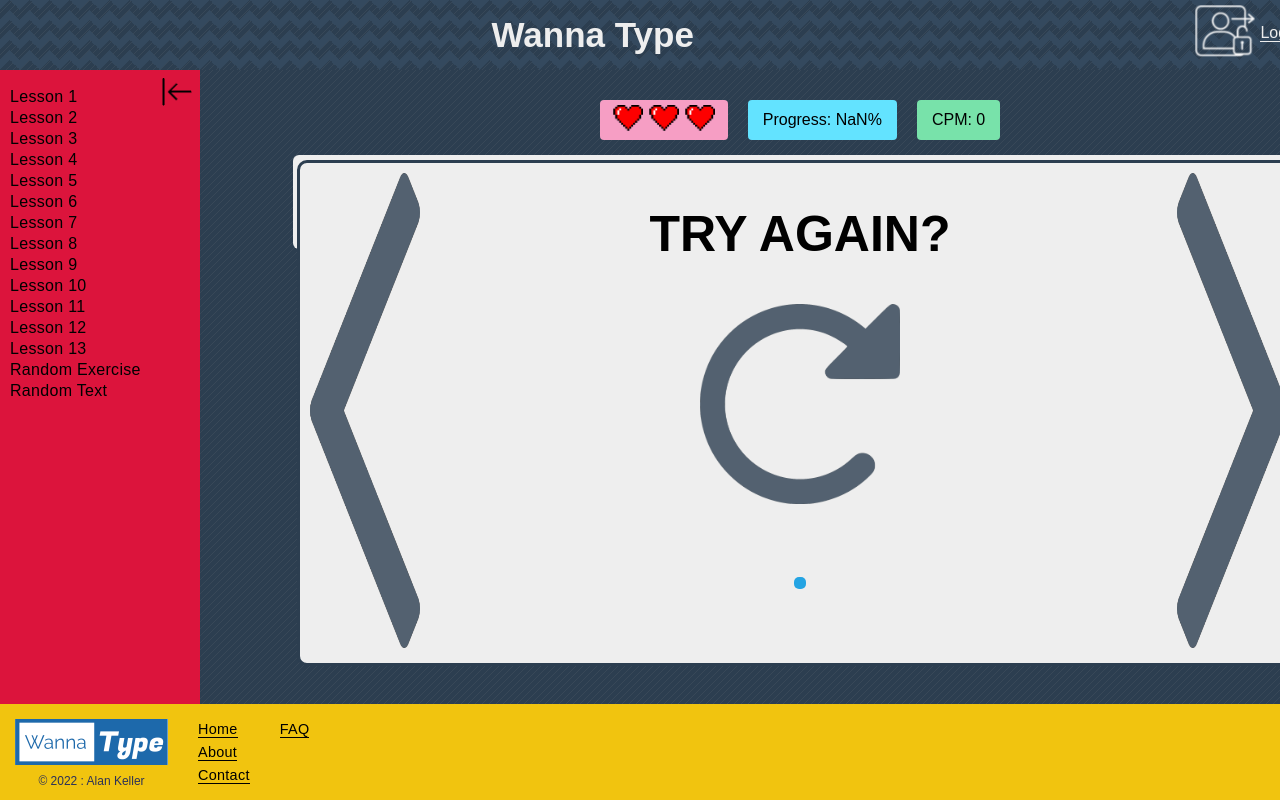
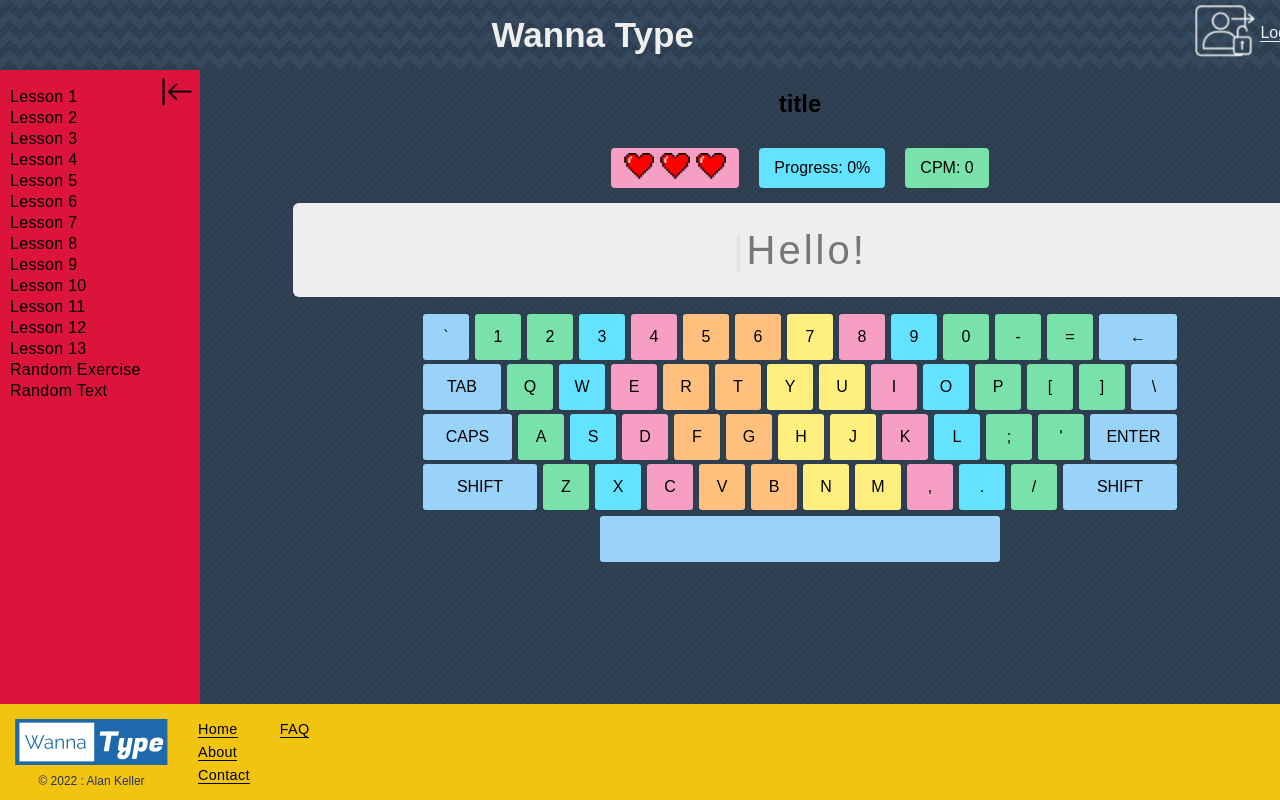
Before and after one commit to Kelly0210/WannaType, a React (Create React App) app: page /random-exercise in a window 1280 px wide. Shown: the top 800 px of the page. Built offline with nearby package versions, Linux system fonts and the light colour scheme.

Commit message:
refactor

```diff
--- a/src/App.js
+++ b/src/App.js
@@ -13,10 +13,26 @@ import About from './Components/About/About';
 
 const App = () => {
 
-  const [generatedText, passGeneratedText] = useState('');
+  const [generatedLesson, passGeneratedLesson] = useState({
+    lessonInfo: {
+        type: '',
+        title: 'title',
+        units: [],
+        numberOfUnits: 0
+    },
+    generatedText: 'Hello!'
+});
 
   const reloadLesson = () => {
-    passGeneratedText(' ');
+    passGeneratedLesson({
+      lessonInfo: {
+          type: '',
+          title: 'title',
+          units: [],
+          numberOfUnits: 0
+      },
+      generatedText: 'Hello!'
+  });
   }
 
   return (
@@ -30,12 +46,12 @@ const App = () => {
             <Route path='/about' element={<About />} />
             <Route path='/FAQ' element={<FAQ />} />
 
-            <Route path='/:lesson/:chapter' element={<Main generatedText={generatedText} reloadLesson={reloadLesson} />} />
-            <Route path='/random-text' element={<Main generatedText={generatedText} reloadLesson={reloadLesson} />} />
-            <Route path='/random-exercise' element={<Main generatedText={generatedText} reloadLesson={reloadLesson} />} />
+            <Route path='/:lesson/:chapter' element={<Main generatedLesson={generatedLesson} reloadLesson={reloadLesson} />} />
+            <Route path='/random-text' element={<Main generatedLesson={generatedLesson} reloadLesson={reloadLesson} />} />
+            <Route path='/random-exercise' element={<Main generatedLesson={generatedLesson} reloadLesson={reloadLesson} />} />
 
           </Routes>
-          <Chapters passGeneratedText={passGeneratedText} generatedText={generatedText} />
+          <Chapters passGeneratedLesson={passGeneratedLesson} generatedLesson={generatedLesson} />
           <Footer />
         </BrowserRouter>
       </React.Suspense>
--- a/src/Components/Board/FinishBoard.jsx
+++ b/src/Components/Board/FinishBoard.jsx
@@ -4,7 +4,7 @@ import reload from '../../assets/img/reload.png';
 import boardArrow from '../../assets/img/boardArrow.png';
 import { Link } from 'react-router-dom';
 
-import { tipsCollection } from '../common/tipsCollection';
+import { tipsCollection } from '../../common/tipsCollection';
 
 
 const FinishBoard = (props) => {
@@ -47,7 +47,7 @@ const FinishBoard = (props) => {
 
         <div className={style.boardBox}>
 
-            {props.result ? <h2>Congratulation!</h2> : <h2>Try again?</h2>}
+            {props.isPassed ? <h2>Congratulation!</h2> : <h2>Try again?</h2>}
             <img className={style.reloadIcon} onClick={reloadLesson} src={reload} alt='reload icon' />
 
             <Link to={decrementChapter()} className={style.arrowLeftLink} onClick={reloadLesson}><img src={boardArrow} alt='arrow left' /></Link>
--- a/src/Components/Chapters/Chapters.jsx
+++ b/src/Components/Chapters/Chapters.jsx
@@ -1,4 +1,4 @@
-import React, { useEffect } from "react";
+import React from "react";
 import { Link } from "react-router-dom";
 import style from './Chapters.module.css';
 import collapseArrow from '../../assets/img/collapseArrow.png';
@@ -7,8 +7,21 @@ import { lessonsCollection } from '../../common/LessonsCollection';
 import { generateLesson } from "../../common/generateLesson";
 
 const Chapters = (props) => {
-    const [units, setUnits] = React.useState('');
-    const [numberOfUnits, setNumberOfUnits] = React.useState('');
+    const [lesson, setLessonInfo] = React.useState({
+        lessonInfo: {
+            type: '',
+            units: [],
+            numberOfUnits: 0
+        },
+        title: '',
+        generatedText: ''
+    });
+
+    // React.useEffect(() => {
+    //     if (props.generatedText === '' && lesson.lessonInfo.type !== '') {
+
+    //     }
+    // }, [props.generatedText])
 
     const createLessonsCollection = (allLessons) => {
         let collection = [];
@@ -31,21 +44,30 @@ const Chapters = (props) => {
         Object.values(object).map(chapter => collection.push(
             <li key={chapter.url}>
                 <Link to={chapter.url}
-                    onClick={() => lessonClick(chapter.units, chapter.numberOfUnits)}
+                    onClick={() => lessonClick(chapter)}
                     dangerouslySetInnerHTML={{ __html: chapter.title }} />
             </li>
         ))
         return collection;
     }
 
-    const lessonClick = (units, numberOfUnits) => {
-        setUnits(units);
-        setNumberOfUnits(numberOfUnits);
-        props.passGeneratedText(generateLesson(units, numberOfUnits));
+    const lessonClick = (chapter) => {
+        setLessonInfo({
+            ...lesson.lessonInfo,
+            type: 'lesson',
+            title: chapter.title,
+        });
+        props.passGeneratedText(generateLesson(chapter.units, chapter.numberOfUnits));
     }
 
     const randomTextClick = () => {
         let randomText = textCollection[Math.floor(Math.random() * textCollection.length)];
+
+        setLessonInfo({
+            ...lesson.lessonInfo,
+            type: 'random-text',
+            title: 'Random Text',
+        });
         props.passGeneratedText(randomText);
     }
 
@@ -58,8 +80,13 @@ const Chapters = (props) => {
         const randomChapter = chaptersKeys[Math.floor(Math.random() * chaptersKeys.length)];
         const findChapter = Object.getOwnPropertyDescriptor(findLesson.value, randomChapter);
 
-        setUnits(findChapter.value.units);
-        setNumberOfUnits(findChapter.value.numberOfUnits);
+        setLessonInfo({
+            ...lesson.lessonInfo,
+            type: 'random-exercise',
+            title: findChapter.value.title,
+            units: findChapter.value.units,
+            numberOfUnits: findChapter.value.numberOfUnits
+        });
         props.passGeneratedText(generateLesson(findChapter.value.units, findChapter.value.numberOfUnits));
     }
 
--- a/src/Components/CustomInput/CustomInput.jsx
+++ b/src/Components/CustomInput/CustomInput.jsx
@@ -18,7 +18,7 @@ const CustomInput = (props) => {
     }, [value]);
 
     React.useEffect(() => {
-        if (value.slice(-1) !== props.generatedText[value.length - 1]) {
+        if (value.slice(-1) !== props.generatedLesson.generatedText[value.length - 1]) {
             props.mistakeCounter();
             props.mistakeHappenedToggle(true);
         } else {
@@ -45,14 +45,14 @@ const CustomInput = (props) => {
     }, [value.length]);
 
     React.useEffect(() => {
-        if (value.length === props.generatedText.length) {
+        if (value.length === props.generatedLesson.generatedText.length) {
             passedResult(true);
             disableInput(true);
         }
-    }, [value.length, props.generatedText.length]);
+    }, [value.length, props.generatedLesson.generatedText.length]);
 
     React.useEffect(() => {
-        let percentage = Math.ceil(value.length / props.generatedText.length * 100);
+        let percentage = Math.ceil(value.length / props.generatedLesson.generatedText.length * 100);
         props.completionPercentage(percentage);
     });
 
@@ -67,7 +67,7 @@ const CustomInput = (props) => {
 
     return (
         <div className={style.InputBox}>
-            <DisplayText generatedText={props.generatedText} value={value} />
+            <DisplayText generatedText={props.generatedLesson.generatedText} value={value} />
 
             <input autoFocus
                 value={value}
--- a/src/Components/Main/Main.jsx
+++ b/src/Components/Main/Main.jsx
@@ -29,6 +29,8 @@ const Main = (props) => {
   return (
     <main className={style.main}>
 
+    <h2 dangerouslySetInnerHTML={{__html: props.generatedLesson.lessonInfo.title}}/>
+
       <StatusBar numberOfMistakes={numberOfMistakes}
         percentage={percentage} CPM={CPM} />
 
@@ -43,6 +45,7 @@ const Main = (props) => {
         completionPercentage={completionPercentage}
         passLastLetter={passLastLetter}
         charactersPerMinute={charactersPerMinute}
+        {...props}
       />
       <Keyboard lastLetter={lastLetter}
         mistakeHappened={mistakeHappened} numberOfMistakes={numberOfMistakes} />
```
